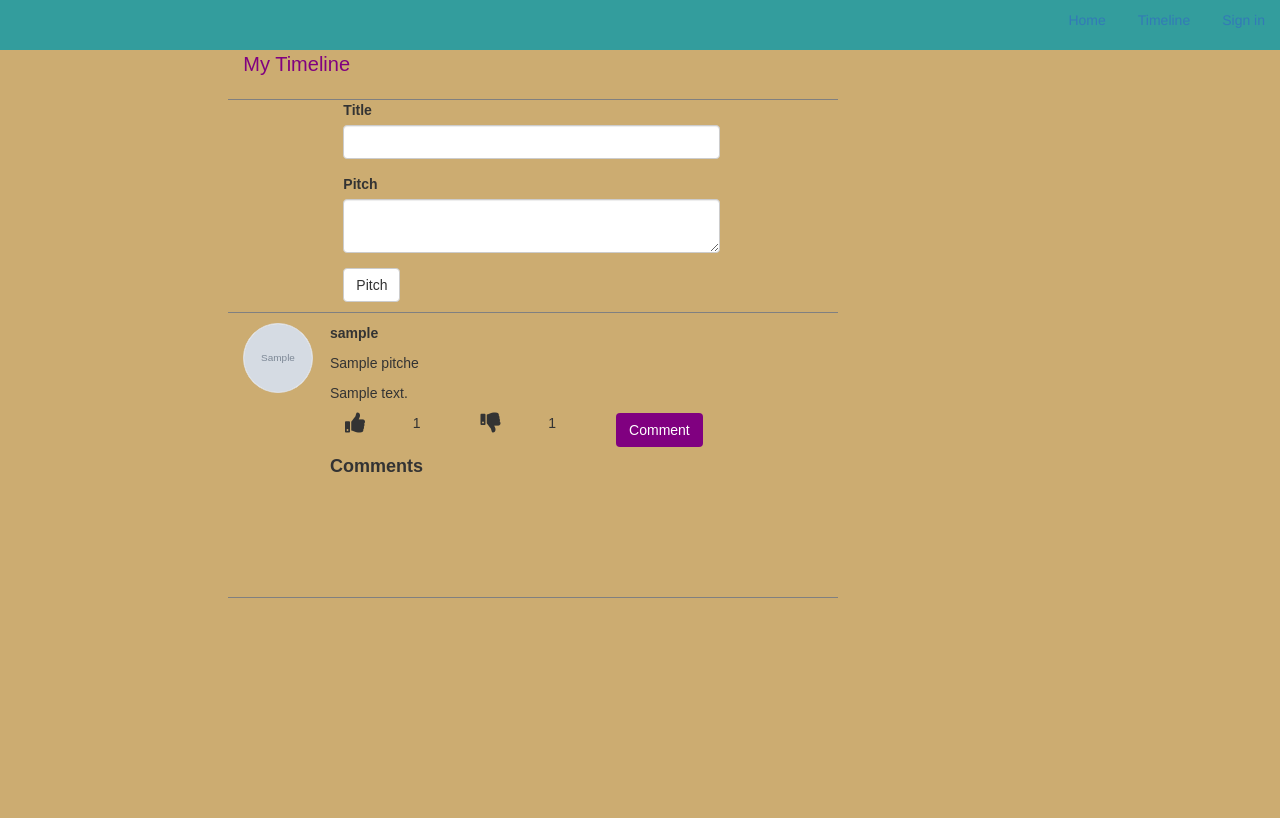
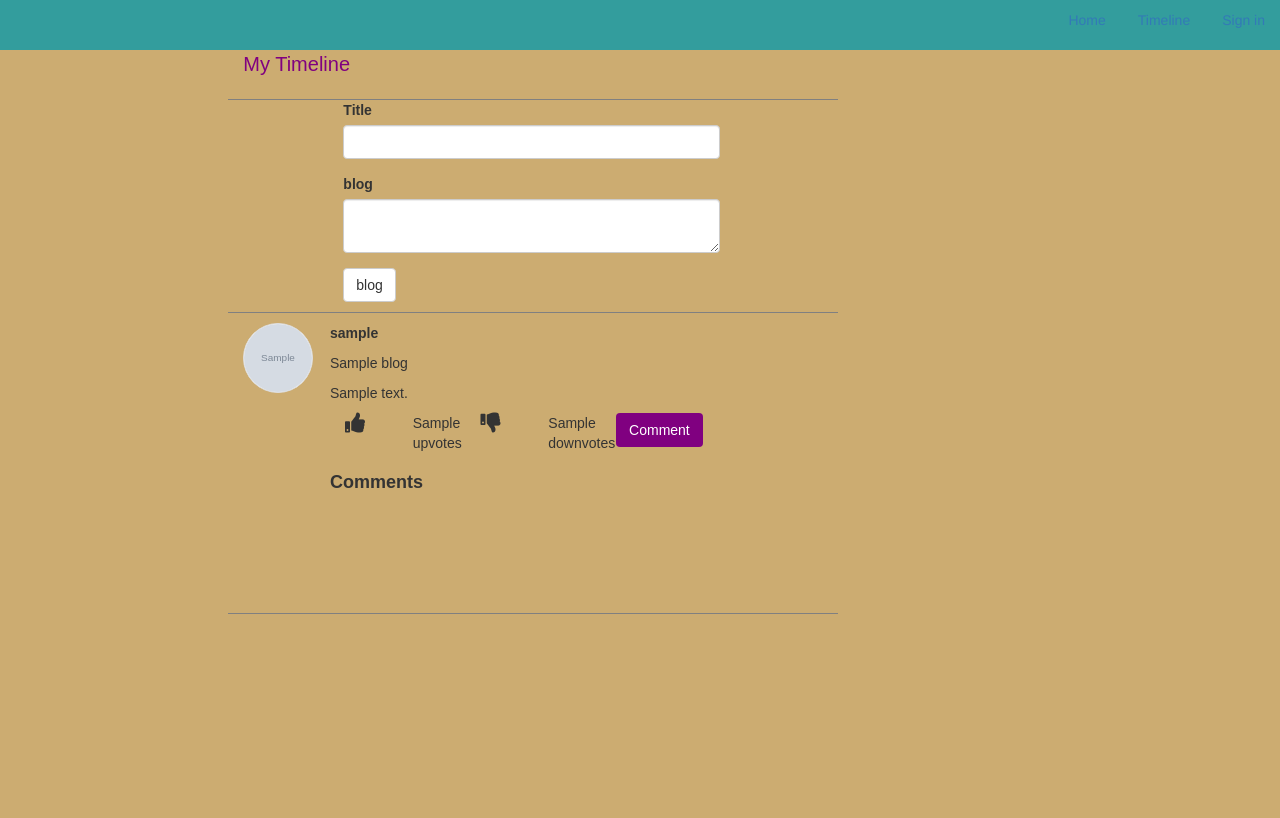
Before and after one commit to Hulian2000/Pitches, a Flask app: template app/templates/timeline.html in a window 1280 px wide. Run offline with Flask 2, Linux system fonts and the light colour scheme; tables that the repository leaves empty hold one stand-in row (values such as "Sample post"); the template is opened without the code that fills it: values that come from a table or form of the project are taken from there, most other values are stand-ins (such as "Sample title", 1, 10 or a date in 2020); grey boxes marked "Sample" are stand-in pictures; data that the repository does not hold is empty; some libraries are stand-ins or nearby versions.

Commit message:
add files

```diff
--- a/app/auth/views.py
+++ b/app/auth/views.py
@@ -17,7 +17,7 @@ def login():
 
         flash('Invalid username or Password')
 
-    title = "best-pitch login"
+    title = "best-blog login"
     return render_template('auth/login.html',login_form = login_form,title=title)
 
 @auth.route('/register',methods = ["GET","POST"])
--- a/app/main/forms.py
+++ b/app/main/forms.py
@@ -7,10 +7,10 @@ class UpdateProfile(FlaskForm):
     bio = TextAreaField('Update bio.',validators = [Required()])
     submit = SubmitField('Update')
 
-class PostAPitch (FlaskForm):
+class PostAblog (FlaskForm):
     title = StringField('Title',validators = [Required()])
-    content = TextAreaField('Pitch',validators = [Required()])
-    submit = SubmitField('Pitch')
+    content = TextAreaField('blog',validators = [Required()])
+    submit = SubmitField('blog')
 
 class PostAComment (FlaskForm):
     comment = TextAreaField(validators = [Required()])
--- a/app/templates/index.html
+++ b/app/templates/index.html
@@ -13,11 +13,11 @@
         <link href="https://cdnjs.cloudflare.com/ajax/libs/twitter-bootstrap/4.3.1/css/bootstrap.min.css" rel="stylesheet">
         <!-- Material Design Bootstrap -->
         <link href="https://cdnjs.cloudflare.com/ajax/libs/mdbootstrap/4.7.5/css/mdb.min.css" rel="stylesheet">
-        <title>Awesome Pitch</title>
+        <title>Awesome blog</title>
     </head>
     <body style=" background-image: url('https://png.pngtree.com/thumb_back/fw800/back_pic/03/62/00/7557a970a2660ca.jpg'); background-repeat: no-repeat; background-size: cover; background-position: fixed;overflow-y: hidden;overflow-x: hidden;">
            <div style="text-align: center; margin-top: 25%; color: rgb(48, 206, 193); background-color: rgba(14, 13, 13, 0.671);">
-            <!-- <p style=" text-align: center; font-size: 30px;">Want to have some fun? Bet you do.let's find Awesome pitches and post some more.
+            <!-- <p style=" text-align: center; font-size: 30px;">Want to have some fun? Bet you do.let's find Awesome blog and post some more.
                 Sounds fun,huh!</p> -->
             <p style=" font-size: 15px;">LET'S START</p>
            </div>
--- a/app/templates/navbar.html
+++ b/app/templates/navbar.html
@@ -7,7 +7,7 @@
               <span class="icon-bar"></span>
               <span class="icon-bar"></span>
             </button>
-            <a class="navbar-brand" href="app/static/images/bestpitch.png">  </a>
+            <a class="navbar-brand" href="app/static/images/bestblog.png">  </a>
         </div>
         <div class="nav navbar-nav navbar-right">
             <ul class="nav nav-pills nav-fill">
--- a/app/templates/pitch.html
+++ b/app/templates/pitch.html
@@ -10,9 +10,9 @@
 {%block content%}
 <div class="container">
     <div class="row">
-        <h3>{{pitch_form}}</h3>
+        <h3>{{blog_form}}</h3>
         <hr>
-        <p>{{pitch_content}}</p>
+        <p>{{blog_content}}</p>
         <span>
             <p>Posted on {{date}} by {{username | capitalize}}</p>
         </span>
--- a/app/templates/timeline.html
+++ b/app/templates/timeline.html
@@ -33,11 +33,11 @@ padding-bottom: 40px;height:768px;overflow-x: hidden;overflow-y:scroll;">
                     {{wtf.quick_form(form)}}
             </div>
         </div>
-        {% for pitch in pitches %}
+        {% for blog in blog %}
         <div class="row" style="width:100%; border-bottom: solid 1px grey;margin: 0;padding-top:10px;padding-bottom: 10px;">
         <div class="col-md-2" >
             {% for user in users %}
-                {% if user.id == pitch.user_id %}
+                {% if user.id == blog.user_id %}
                     {% if user.profile_pic_path %}
                         <img src="{{url_for('static',filename=user.profile_pic_path)}}" alt="" class="img-thumbnail"
                         style="border-radius:50%; width:70px;height:70px;padding:0;">
@@ -48,12 +48,12 @@ padding-bottom: 40px;height:768px;overflow-x: hidden;overflow-y:scroll;">
             <div class="col-md-8">
                 <div class="row">
                     {% for user in users %}
-                        {% if user.id == pitch.user_id %}
+                        {% if user.id == blog.user_id %}
                             <p style="font-weight: bold;">{{user.username}}</p>
                         {% endif %}
                     {% endfor %}
-                    <p>{{pitch.title}}</p>
-                    <p>{{pitch.content}}</p>
+                    <p>{{blog.title}}</p>
+                    <p>{{blog.content}}</p>
                 </div>
                 <div class="row">
                     <div class="col-md-4">
@@ -62,7 +62,7 @@ padding-bottom: 40px;height:768px;overflow-x: hidden;overflow-y:scroll;">
                                 <i class="fas fa-thumbs-up" style="font-size:20px;margin: 0;"></i>
                             </div>
                             <div class="col-md-4">
-                                <p>{{pitch.upvotes}}</p>
+                                <p>{{blog.upvotes}}</p>
                             </div>
                         </div>
                     </div>
@@ -72,7 +72,7 @@ padding-bottom: 40px;height:768px;overflow-x: hidden;overflow-y:scroll;">
                                         <i class="fas fa-thumbs-down" style="font-size:20px;margin: 0;"></i>
                                 </div>
                                 <div class="col-md-4">
-                                        <p>{{pitch.downvotes}}</p>
+                                        <p>{{blog.downvotes}}</p>
                                 </div>
                             </div>
                     </div>
@@ -85,8 +85,8 @@ padding-bottom: 40px;height:768px;overflow-x: hidden;overflow-y:scroll;">
           <div class="modal-content">
             <div class="modal-header">
                 {% for user in users %}
-                    {% if user.id == pitch.user_id %}
-                    <h5 class="modal-title" id="exampleModalLabel" style="font-weight:bold;">@{{user.username}} (Pitch: {{pitch.title}})</h5>
+                    {% if user.id == blog.user_id %}
+                    <h5 class="modal-title" id="exampleModalLabel" style="font-weight:bold;">@{{user.username}} (blog: {{blog.title}})</h5>
                     {% endif %}
                 {% endfor %}
               <button type="button" class="close" data-dismiss="modal" aria-label="exit">
@@ -115,9 +115,9 @@ padding-bottom: 40px;height:768px;overflow-x: hidden;overflow-y:scroll;">
       </div>
                 </div>
                 <div class="row">
-                        {% if pitch.comments %}
+                        {% if blog.comments %}
                         <h4 style="font-weight: bold;">Comments</h4>
-                            {%for comment in pitch.comments %}
+                            {%for comment in blog.comments %}
                             <div class="col-md-10" style="height:100px;overflow-y:scroll;">
 
                             </div>
--- a/config.py
+++ b/config.py
@@ -21,7 +21,7 @@ class ProdConfig(Config):
 
 
 class DevConfig(Config):
-    # SQLALCHEMY_DATABASE_URI='postgresql+psycopg2://kathure:1234@localhost/pitch'
+    # SQLALCHEMY_DATABASE_URI='postgresql+psycopg2://kathure:1234@localhost/blog'
     DEBUG = True
 
 config_options = {
--- a/manage.py
+++ b/manage.py
@@ -1,10 +1,10 @@
 from app import create_app, db
-from app.models import User,Pitch,Comment
+from app.models import User,blog,Comment
 from flask_script import Manager,Server
 from flask_migrate import Migrate, MigrateCommand
 
 # Creating app instance
-#app = create_app('development')
+# app = create_app('development')
 app = create_app('production')
 
 manager = Manager(app)
```
Also changed, not shown: app/main/views.py (+21 -21 lines), app/models.py (+8 -8 lines), app/templates/profile.html (+8 -8 lines), app/tests/test_pitch.py (+4 -4 lines), app/tests/tests_comment.py (+5 -5 lines), migrations/versions/5d7bf1af36a2_.py (+4 -4 lines), app/README.md.
